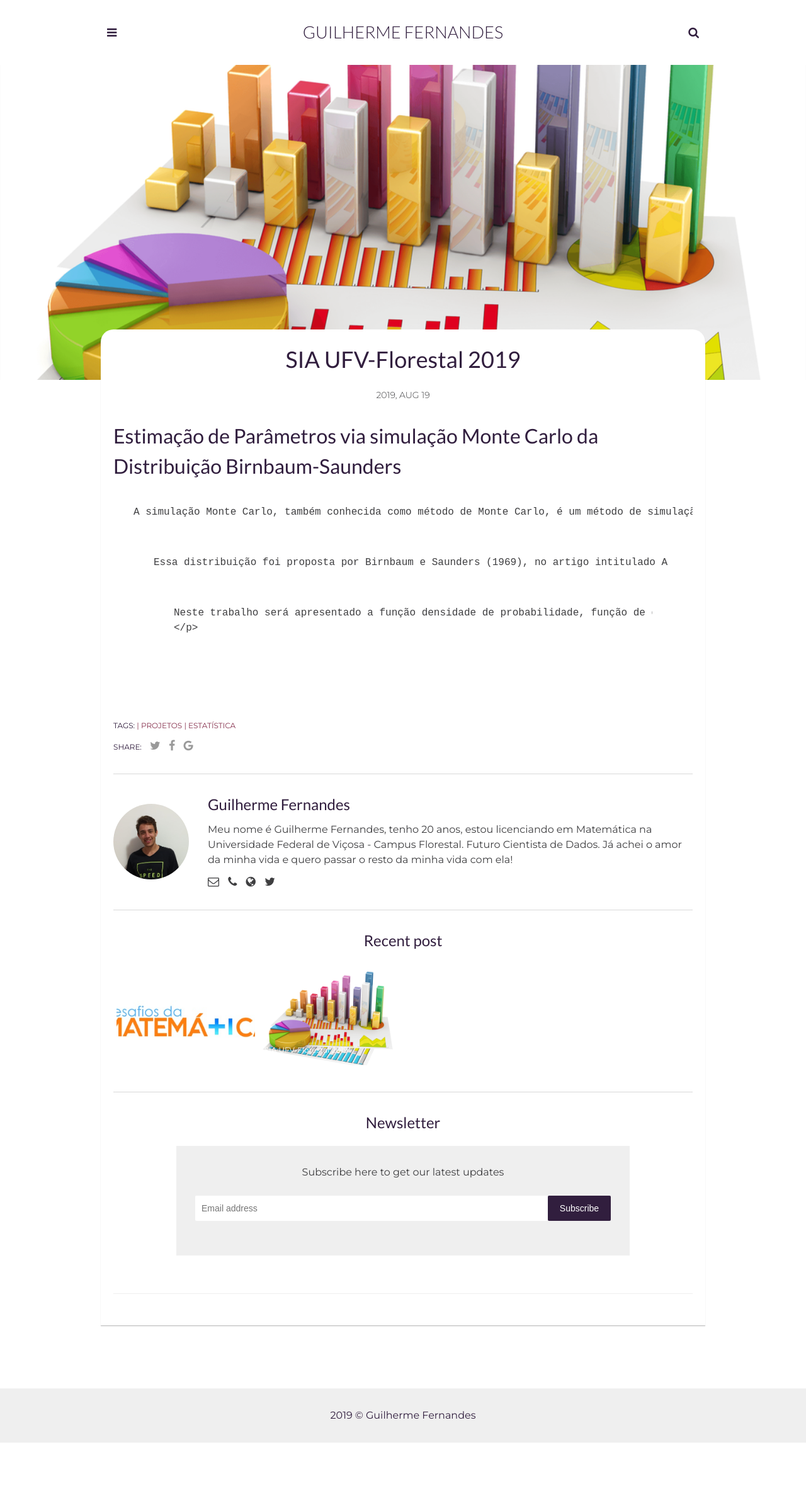
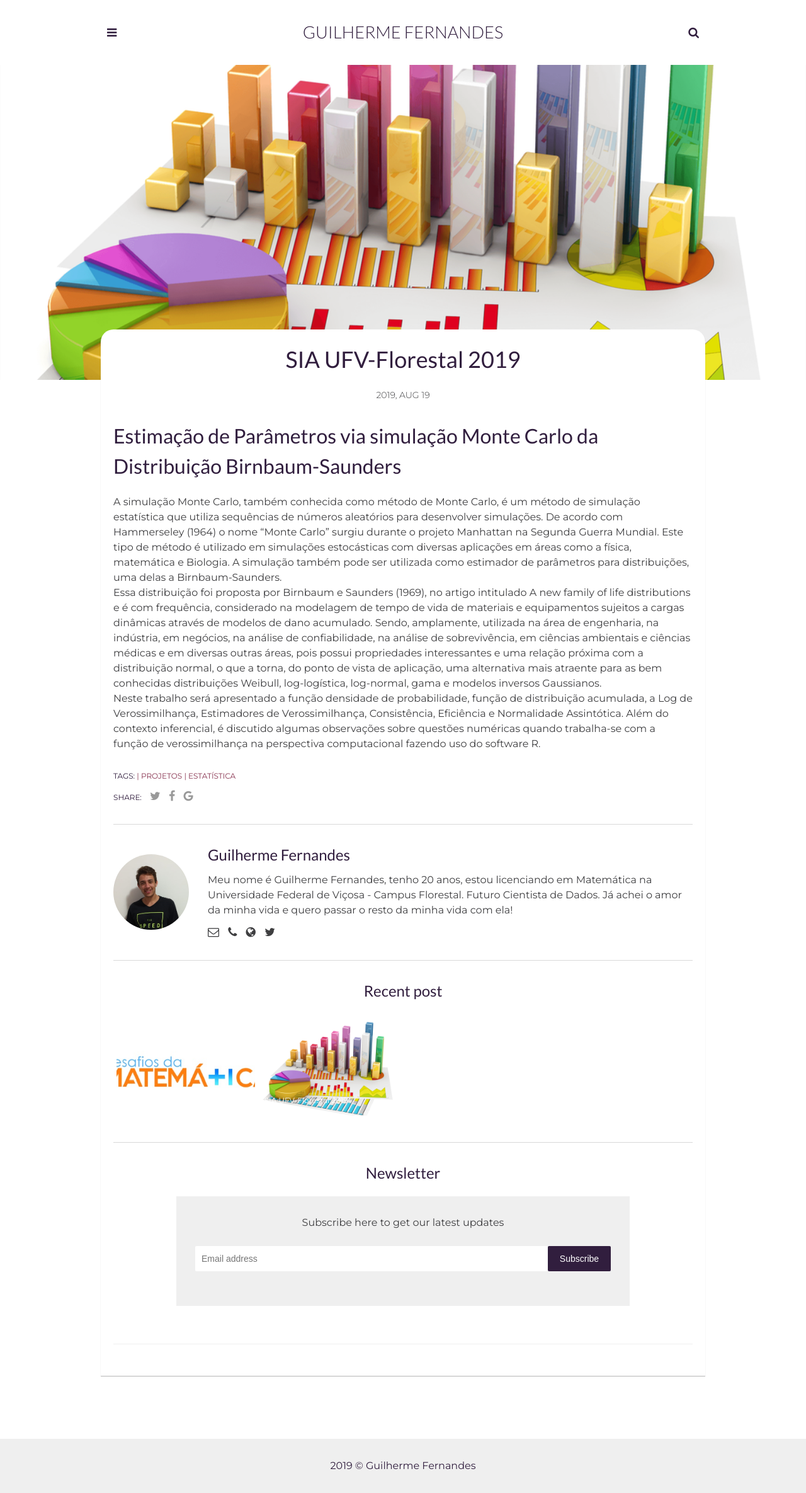
Before and after one commit to GuilhermeFCO/GuilhermeFCO.github.io, a Jekyll site: the page built from _posts/2019-08-19-SIA-2019.markdown, in a window 1280 px wide. Shown: the whole page at 63% size. Built offline with Jekyll 4.4.1, drawn with Linux system fonts in a browser that asks for light colours; comment, search, counter and statistics services are not loaded.

```diff
--- a/_posts/2019-08-19-SIA-2019.markdown
+++ b/_posts/2019-08-19-SIA-2019.markdown
@@ -10,7 +10,7 @@ author: Guilherme Fernandes
 <h1>Estimação de Parâmetros via simulação Monte Carlo da Distribuição Birnbaum-Saunders</h1>
 
 <p>
-<pre>A simulação Monte Carlo, também conhecida como método de Monte Carlo, é um método de simulação estatística que utiliza sequências de números aleatórios para desenvolver simulações. De acordo com Hammerseley (1964) o nome “Monte Carlo” surgiu durante o projeto Manhattan na Segunda Guerra Mundial. Este tipo de método é utilizado em simulações estocásticas com diversas aplicações em áreas como a física, matemática e Biologia. A simulação também pode ser utilizada como estimador de parâmetros para distribuições, uma delas a Birnbaum-Saunders.<br />
-<pre>Essa distribuição foi proposta por Birnbaum e Saunders (1969), no artigo intitulado A new family of life distributions e é com frequência, considerado na modelagem de tempo de vida de materiais e equipamentos sujeitos a cargas dinâmicas através de modelos de dano acumulado. Sendo, amplamente, utilizada na área de engenharia, na indústria, em negócios, na análise de confiabilidade, na análise de sobrevivência, em ciências ambientais e ciências médicas e em diversas outras áreas, pois possui propriedades interessantes e uma relação próxima com a distribuição normal, o que a torna, do ponto de vista de aplicação, uma alternativa mais atraente para as bem conhecidas distribuições Weibull, log-logística, log-normal, gama e modelos inversos Gaussianos.<br />
-<pre>Neste trabalho será apresentado a função densidade de probabilidade, função de distribuição acumulada, a Log de Verossimilhança, Estimadores de Verossimilhança, Consistência, Eficiência e Normalidade Assintótica. Além do contexto inferencial, é discutido algumas observações sobre questões numéricas quando trabalha-se com a função de verossimilhança na perspectiva computacional fazendo uso do software R.
+A simulação Monte Carlo, também conhecida como método de Monte Carlo, é um método de simulação estatística que utiliza sequências de números aleatórios para desenvolver simulações. De acordo com Hammerseley (1964) o nome “Monte Carlo” surgiu durante o projeto Manhattan na Segunda Guerra Mundial. Este tipo de método é utilizado em simulações estocásticas com diversas aplicações em áreas como a física, matemática e Biologia. A simulação também pode ser utilizada como estimador de parâmetros para distribuições, uma delas a Birnbaum-Saunders.<br />
+Essa distribuição foi proposta por Birnbaum e Saunders (1969), no artigo intitulado A new family of life distributions e é com frequência, considerado na modelagem de tempo de vida de materiais e equipamentos sujeitos a cargas dinâmicas através de modelos de dano acumulado. Sendo, amplamente, utilizada na área de engenharia, na indústria, em negócios, na análise de confiabilidade, na análise de sobrevivência, em ciências ambientais e ciências médicas e em diversas outras áreas, pois possui propriedades interessantes e uma relação próxima com a distribuição normal, o que a torna, do ponto de vista de aplicação, uma alternativa mais atraente para as bem conhecidas distribuições Weibull, log-logística, log-normal, gama e modelos inversos Gaussianos.<br />
+Neste trabalho será apresentado a função densidade de probabilidade, função de distribuição acumulada, a Log de Verossimilhança, Estimadores de Verossimilhança, Consistência, Eficiência e Normalidade Assintótica. Além do contexto inferencial, é discutido algumas observações sobre questões numéricas quando trabalha-se com a função de verossimilhança na perspectiva computacional fazendo uso do software R.
 </p>
```
